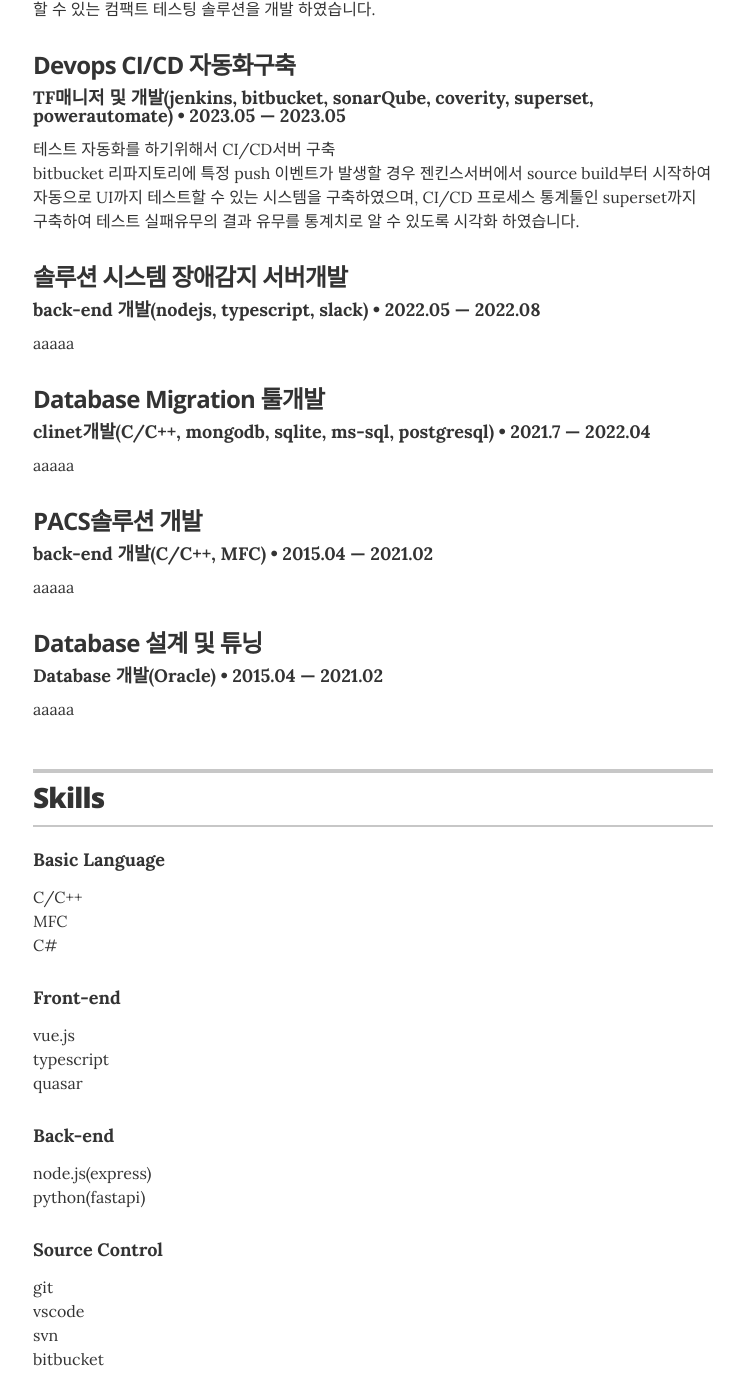
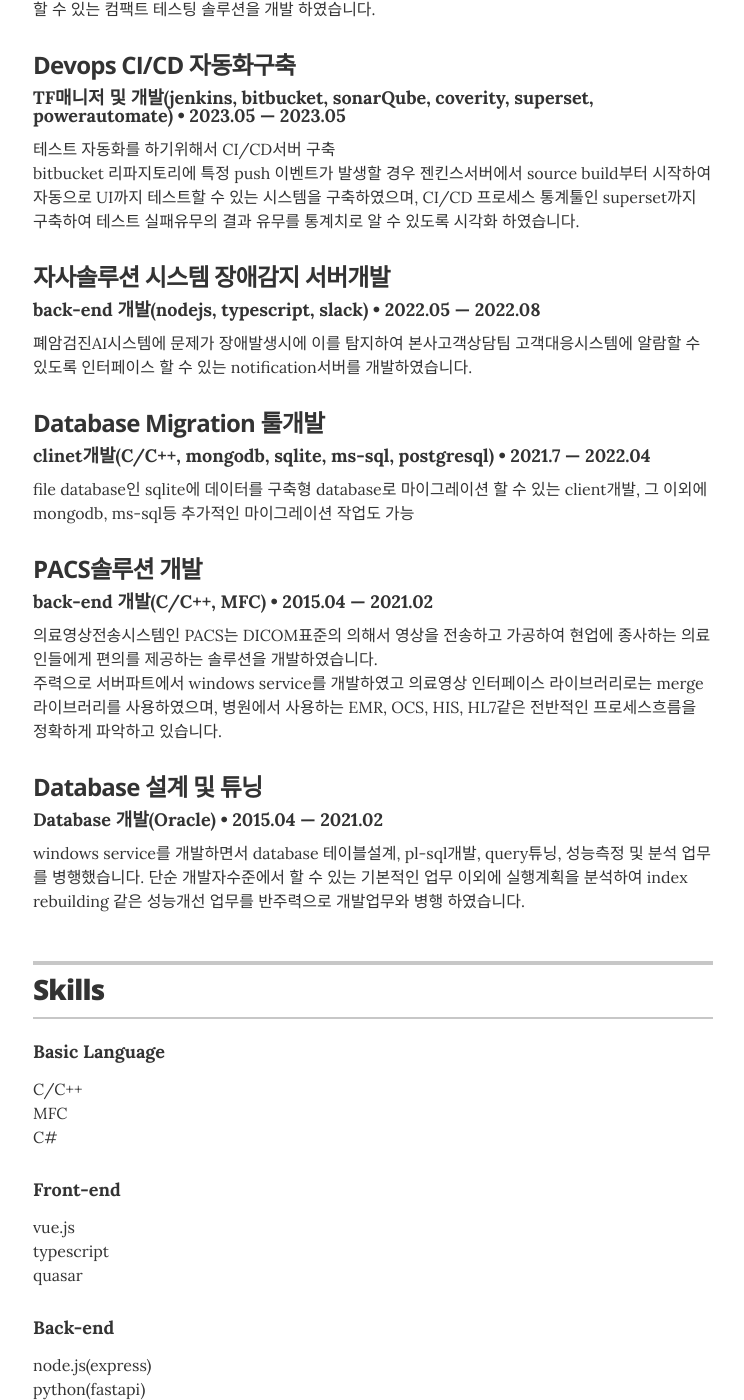
Before and after one commit to kimmj88/pf.io, a Jekyll site: the page built from index.html, in a window 1280 px wide and 1400 px high, scrolled down 2096 px. Shown: the whole window, without its empty margins (267-1011 px from the left). Built offline with Jekyll 4.4.1, drawn with Linux system fonts in a browser that asks for light colours.

Commit message:
ㅜㅜㅜㅜㅜ

```diff
--- a/_data/projects.yml
+++ b/_data/projects.yml
@@ -24,27 +24,27 @@
   description: 테스트 자동화를 하기위해서 CI/CD서버 구축<br>bitbucket 리파지토리에 특정 push 이벤트가 발생할 경우 젠킨스서버에서 source build부터 시작하여 자동으로 UI까지 테스트할 수 있는 시스템을 구축하였으며, CI/CD 프로세스 통계툴인 superset까지 구축하여 테스트 실패유무의 결과 유무를 통계치로 알 수 있도록 시각화 하였습니다.
 
 ############### CorelinSoft ###############
-- project: 솔루션 시스템 장애감지 서버개발
+- project: 자사솔루션 시스템 장애감지 서버개발
   role: back-end 개발(nodejs, typescript, slack)
   duration: 2022.05 &mdash; 2022.08
   # url: "#"
-  description: aaaaa
+  description: 폐암검진AI시스템에 문제가 장애발생시에 이를 탐지하여 본사고객상담팀 고객대응시스템에 알람할 수 있도록 인터페이스 할 수 있는 notification서버를 개발하였습니다.
 
 - project: Database Migration 툴개발
   role: clinet개발(C/C++, mongodb, sqlite, ms-sql, postgresql)
   duration: 2021.7 &mdash; 2022.04
   # url: "#"
-  description: aaaaa
+  description: file database인 sqlite에 데이터를 구축형 database로 마이그레이션 할 수 있는 client개발, 그 이외에 mongodb, ms-sql등 추가적인 마이그레이션 작업도 가능
 
   ############### INFINITT Healthcare ###############
 - project: PACS솔루션 개발
   role: back-end 개발(C/C++, MFC)
   duration: 2015.04 &mdash; 2021.02
   # url: "#"
-  description: aaaaa
+  description: 의료영상전송시스템인 PACS는 DICOM표준의 의해서 영상을 전송하고 가공하여 현업에 종사하는 의료인들에게 편의를 제공하는 솔루션을 개발하였습니다. <br>주력으로 서버파트에서 windows service를 개발하였고 의료영상 인터페이스 라이브러리로는 merge라이브러리를 사용하였으며, 병원에서 사용하는 EMR, OCS, HIS, HL7같은 전반적인 프로세스흐름을 정확하게 파악하고 있습니다.
 
 - project: Database 설계 및 튜닝
   role: Database 개발(Oracle)
   duration: 2015.04 &mdash; 2021.02
   # url: "#"
-  description: aaaaa
+  description: windows service를 개발하면서 database 테이블설계, pl-sql개발, query튜닝, 성능측정 및 분석 업무를 병행했습니다. 단순 개발자수준에서 할 수 있는 기본적인 업무 이외에 실행계획을 분석하여 index rebuilding 같은 성능개선 업무를 반주력으로 개발업무와 병행 하였습니다.
```
